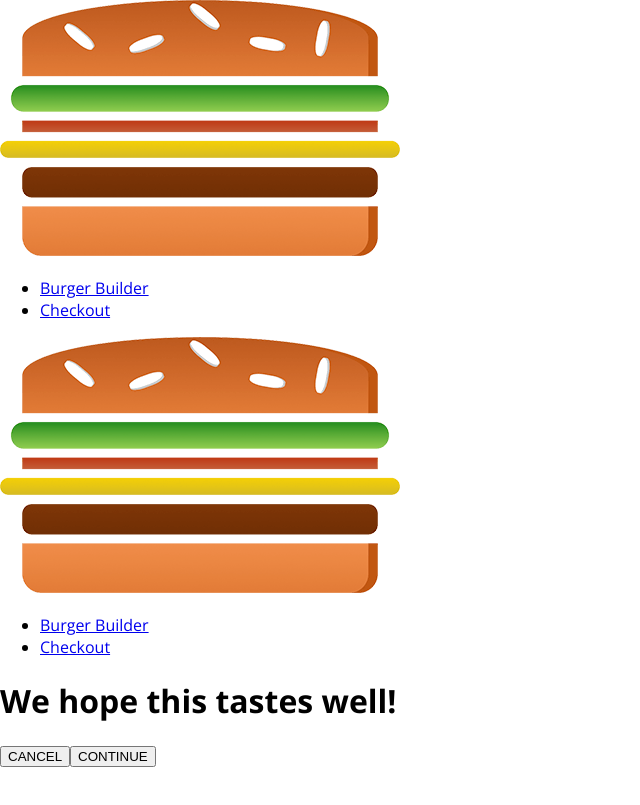
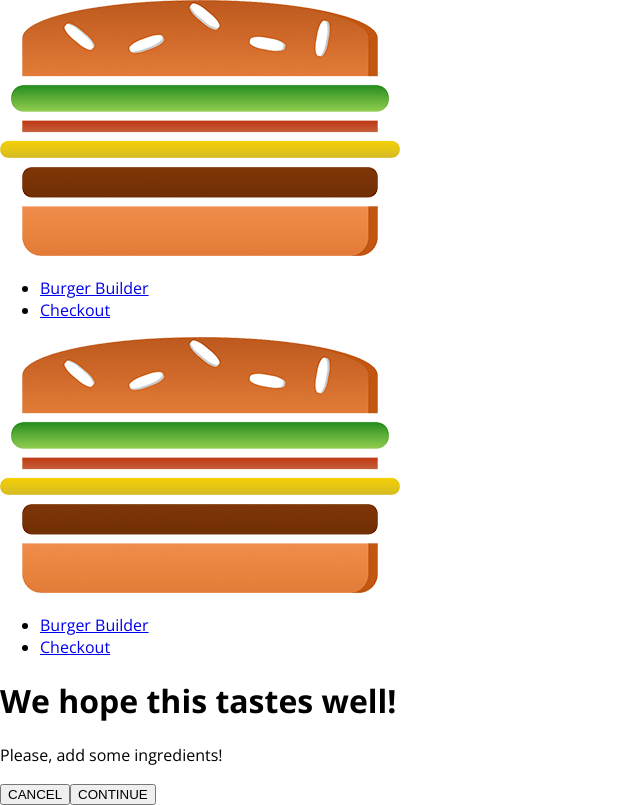
Before and after one commit to PedroBarata/react-builder-burger, a React app: page /checkout in a window 1280 px wide. Shown: the whole page, without its empty margins (0-640 px from the left). Built offline with nearby package versions, Linux system fonts and the light colour scheme.

Commit message:
feat(12.249): Passing Ingredients via Query Params

```diff
--- a/src/containers/BurgerBuilder/BurgerBuilder.js
+++ b/src/containers/BurgerBuilder/BurgerBuilder.js
@@ -91,22 +91,28 @@
   continuePurchasingHandler = () => {
     this.setState({ loading: true });
     // alert("You continued!");
-    const order = {
-      ingredients: this.state.ingredients,
-      price: parseFloat(this.state.totalPrice.toFixed(2)),
-      customer: {
-        name: "Pedro",
-        email: "teste@mail.com",
-        address: {
-          street: "testStreet",
-          number: "12345",
-          country: "Brasil"
-        }
-      },
-      deliveryMethod: "cheapest"
-    };
+    // const order = {
+    //   ingredients: this.state.ingredients,
+    //   price: parseFloat(this.state.totalPrice.toFixed(2)),
+    //   customer: {
+    //     name: "Pedro",
+    //     email: "teste@mail.com",
+    //     address: {
+    //       street: "testStreet",
+    //       number: "12345",
+    //       country: "Brasil"
+    //     }
+    //   },
+    //   deliveryMethod: "cheapest"
+    // };
+    const queryParams = []
+    for(let i in this.state.ingredients) {
+      queryParams.push(encodeURIComponent(i) + '=' + encodeURIComponent(this.state.ingredients[i]));
+    }
 
-    this.props.history.push("/checkout");
+    const queryString = queryParams.join('&');
+
+    this.props.history.push({ pathname: "/checkout", search: '?' + queryString  });
 
     /* axios
       .post("/orders.json", order)
@@ -127,7 +133,11 @@
       disabledInfo[key] = disabledInfo[key] <= 0;
     }
     let orderSummary = null;
-    let burger = this.state.error? <p>Ingredients can't be fetched!</p> : <Spinner />;
+    let burger = this.state.error ? (
+      <p>Ingredients can't be fetched!</p>
+    ) : (
+      <Spinner />
+    );
     if (this.state.ingredients) {
       burger = (
         <>
--- a/src/containers/Checkout/Checkout.js
+++ b/src/containers/Checkout/Checkout.js
@@ -11,6 +11,17 @@
       egg: 1
     }
   };
+
+  componentDidMount() {
+      const query = new URLSearchParams(this.props.location.search);
+      const ingredients = {};
+      for(let param of query.entries()) {
+        //   Nome da propriedade, sendo adicionado ao objeto "ingrediente", na qual é igual ao valor
+        ingredients[param[0]] = +param[1];
+        console.log(ingredients);
+      }
+      this.setState({ingredients: ingredients});
+  }
 
   checkoutCancelled = () => {
     this.props.history.goBack();
```
